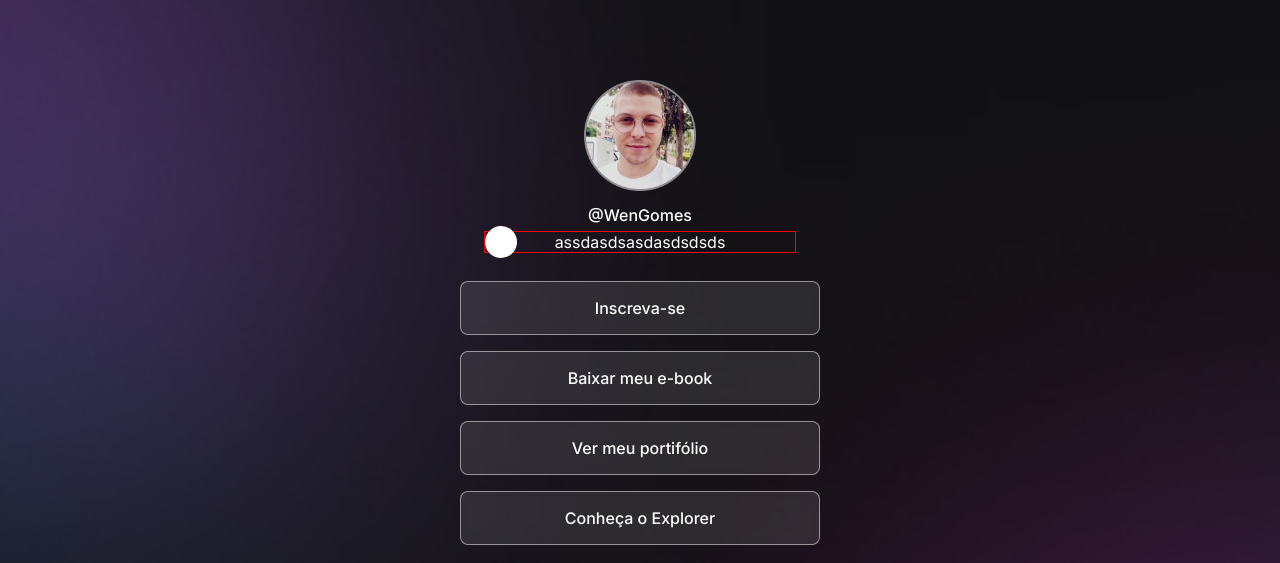
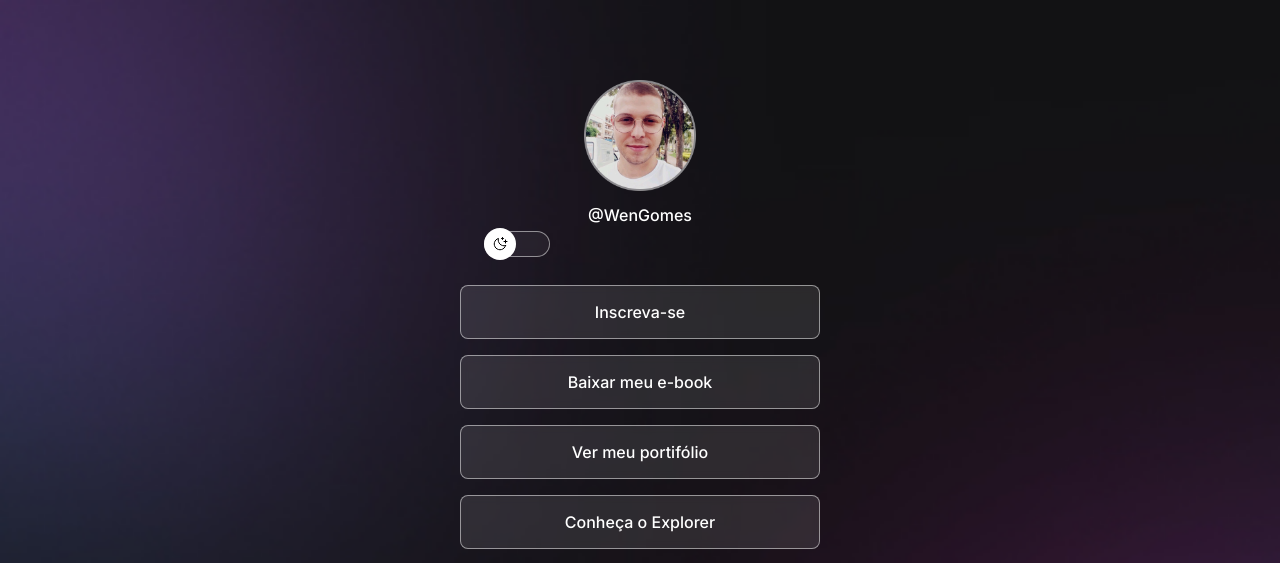
Before and after one commit to WenGomes/Dev-Links-Rockseat, a plain HTML site: page index.html in a window 1280 px wide. Shown: the top 563 px of the page. Drawn offline with nearby package versions, Linux system fonts and the light colour scheme.

Commit message:
segundo Commit

```diff
--- a/index.html
+++ b/index.html
@@ -19,10 +19,12 @@
       <div id="profile">
         <img src="./Avatar.png" alt="Foto do Wender de óculos" />
         <p>@WenGomes</p>
+
         <div id="switch" onclick="toggleMode()">
           <button></button>
-          <span>assdasdsasdasdsdsds</span>
+          <span></span>
         </div>
+
       </div>
       <ul>
         <li><a href="#">Inscreva-se</a></li>
--- a/style.css
+++ b/style.css
@@ -9,7 +9,7 @@
   --surface-color: rgba(255, 255, 255, 0.05);
   --surface-color-houver: rgba(0, 0, 0, 0.02);
   --highlight-color: rgba(255, 255, 255, 0.2);
-  --switch-bg-url: url(/assets/moon-stars.svg);
+  --switch-bg-url: url(./moon-stars.svg);
 }
 
 .light {
@@ -19,7 +19,7 @@
   --surface-color: rgba(0, 0, 0, 0.05);
   --surface-color-houver: rgba(0, 0, 0, 0.02);
   --highlight-color: rgba(0, 0, 0, 0.1);
-  --switch-bg-url: url(/assets/sum.svg);
+  --switch-bg-url: url(./sum.svg);
 }
 
 body {
@@ -67,7 +67,6 @@ body * {
   margin-top: 8px;
 }
 #switch {
-  border: 1px solid red;
   position: relative;
   margin: 4px auto;
 }
@@ -89,7 +88,7 @@ body * {
   left: initial;
 }
 
-switch span {
+#switch span {
   display: block;
   width: 64px;
   height: 24px;
```
Also changed, not shown: 1 other file.
